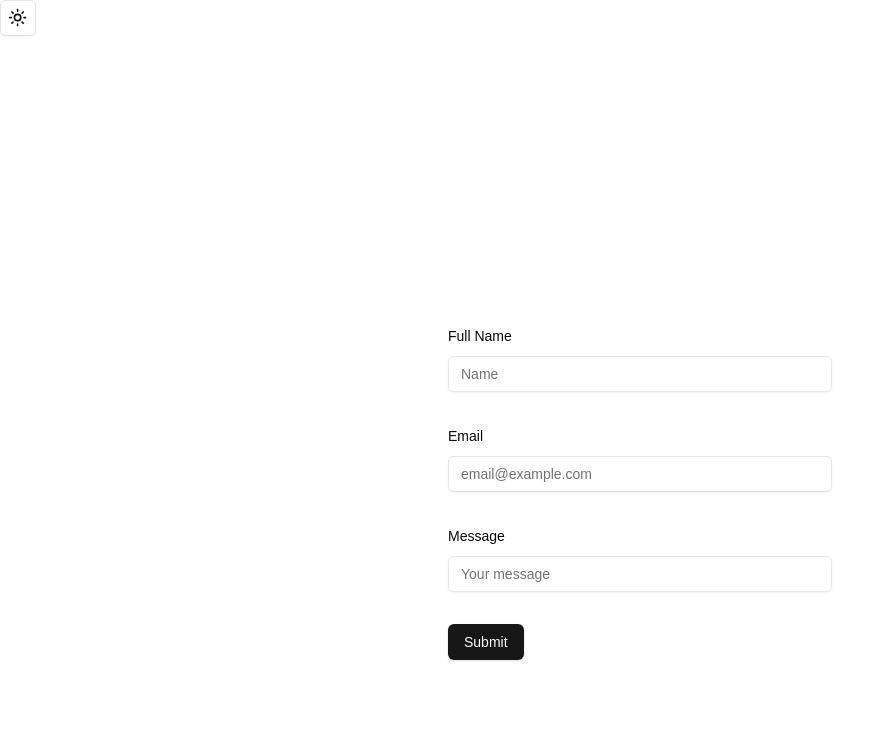
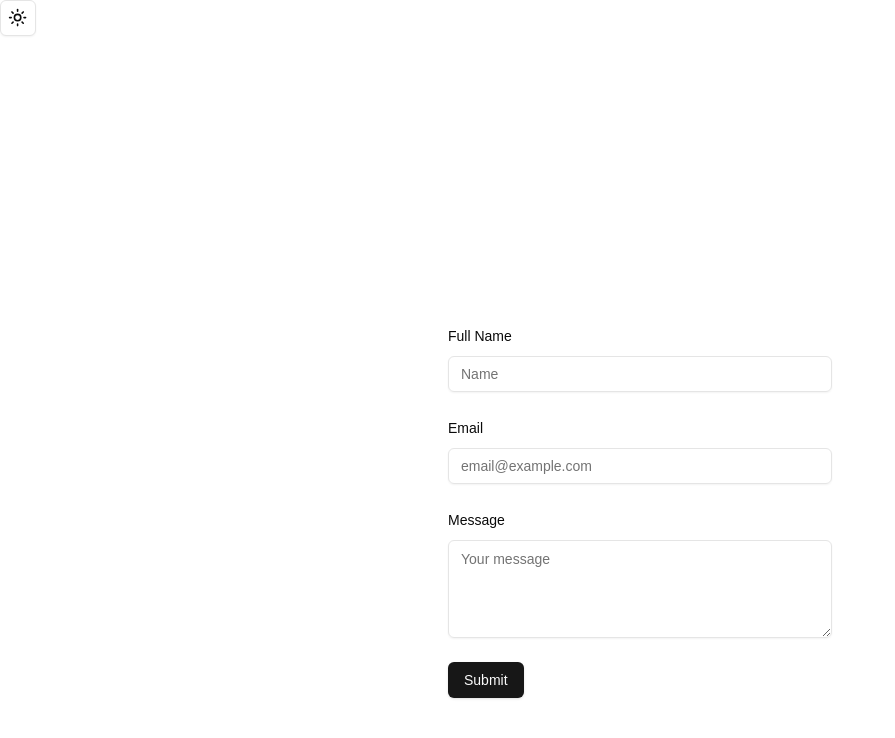
Before and after one commit to Hasan069/Auto-mailer, a Next.js app: page / in a window 1280 px wide. Shown: the top 738 px of the page, without its empty margins (0-895 px from the left). Built offline with nearby package versions, Linux system fonts and the light colour scheme.

Commit message:
form done

```diff
--- a/src/components/ContactFormPage.tsx
+++ b/src/components/ContactFormPage.tsx
@@ -3,6 +3,8 @@
 import { useContactForm } from "@/hooks/useContactForm";
 import { Input } from "./ui/input";
 import { Button } from "./ui/button";
+import { Textarea } from "@/components/ui/textarea";
+
 import {
   Form,
   FormControl,
@@ -29,7 +31,7 @@
     <>
       <div className="flex justify-center items-center pt-72">
         <Form {...form}>
-          <form onSubmit={handleSubmit(onSubmit)} className="space-y-8 w-96">
+          <form onSubmit={handleSubmit(onSubmit)} className="space-y-6 w-96">
             {/* Fullname field */}
             <FormField
               name="fullname"
@@ -68,7 +70,12 @@
                 <FormItem>
                   <FormLabel>Message</FormLabel>
                   <FormControl>
-                    <Input placeholder="Your message" {...field} />
+                    <Textarea
+                      placeholder="Your message"
+                      {...field}
+                      className="w-96"
+                      rows={4}
+                    />
                   </FormControl>
                   <FormMessage>{errors.message?.message}</FormMessage>
                 </FormItem>
--- /dev/null
+++ b/src/components/ui/textarea.tsx
@@ -0,0 +1,24 @@
+import * as React from "react"
+
+import { cn } from "@/lib/utils"
+
+export interface TextareaProps
+  extends React.TextareaHTMLAttributes<HTMLTextAreaElement> {}
+
+const Textarea = React.forwardRef<HTMLTextAreaElement, TextareaProps>(
+  ({ className, ...props }, ref) => {
+    return (
+      <textarea
+        className={cn(
+          "flex min-h-[60px] w-full rounded-md border border-input bg-transparent px-3 py-2 text-sm shadow-sm placeholder:text-muted-foreground focus-visible:outline-none focus-visible:ring-1 focus-visible:ring-ring disabled:cursor-not-allowed disabled:opacity-50",
+          className
+        )}
+        ref={ref}
+        {...props}
+      />
+    )
+  }
+)
+Textarea.displayName = "Textarea"
+
+export { Textarea }
```
